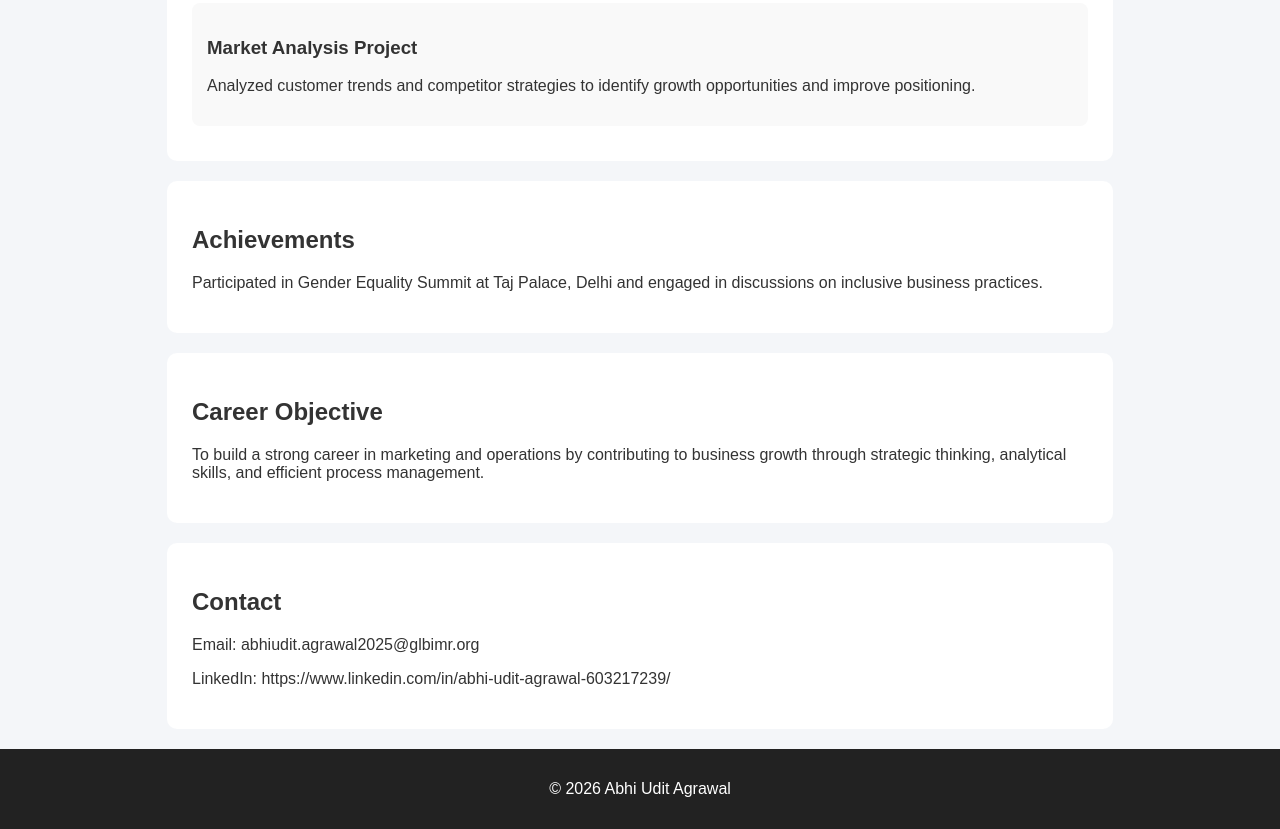
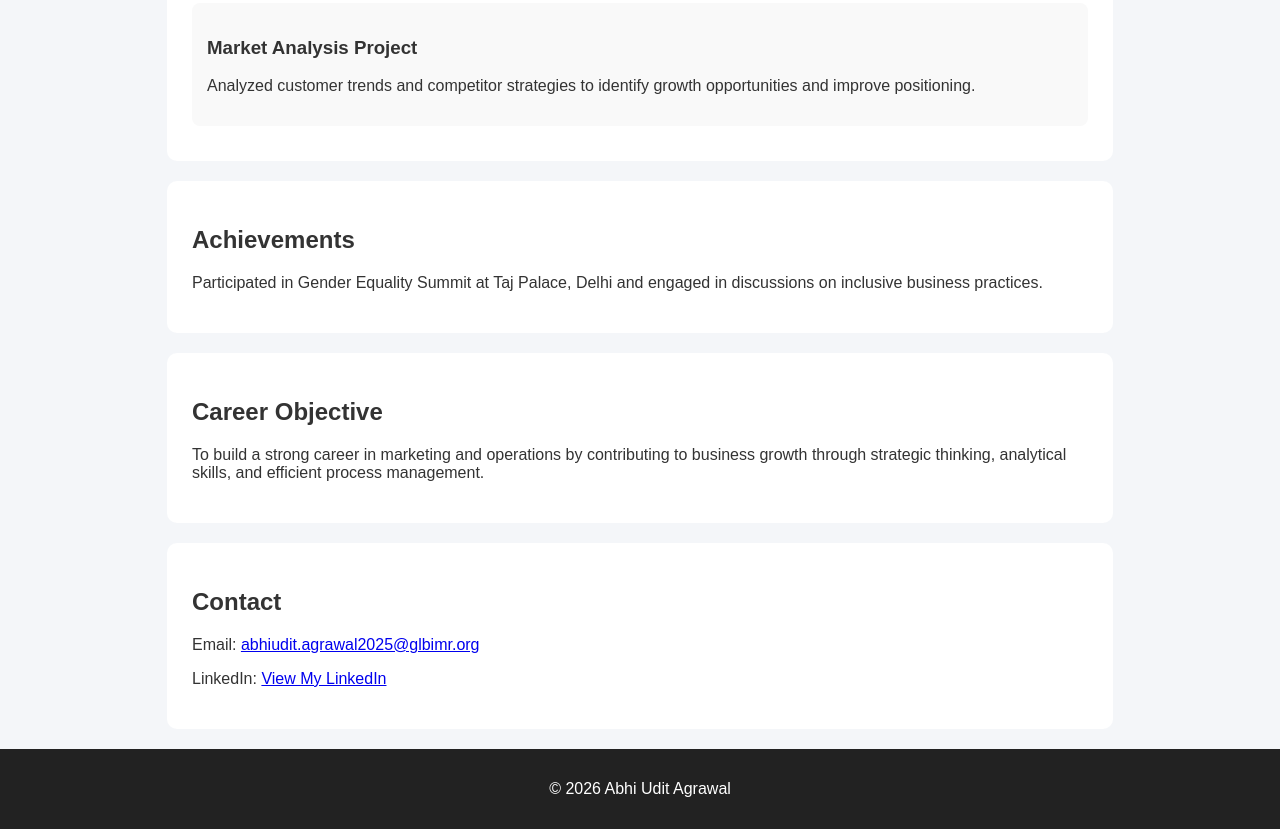
Before and after one commit to abhiuditagrawal-source/Portfolio, a plain HTML site: page index.html in a window 1280 px wide. Shown: the part 962-1791 px from the top of the page. Drawn offline with Linux system fonts and the light colour scheme.

Commit message:
Update index.html

```diff
--- a/index.html
+++ b/index.html
@@ -56,8 +56,17 @@
 
 <section>
     <h2>Contact</h2>
-    <p>Email: abhiudit.agrawal2025@glbimr.org</p>
-    <p>LinkedIn: https://www.linkedin.com/in/abhi-udit-agrawal-603217239/</p>
+   <p>Email:
+<a href="mailto:abhiudit.agrawal2025@glbimr.org">
+abhiudit.agrawal2025@glbimr.org
+</a>
+</p>
+
+<p>LinkedIn:
+<a href="https://www.linkedin.com/in/abhi-udit-agrawal-603217239/" target="_blank">
+View My LinkedIn
+</a>
+</p>
 </section>
 
 <footer>
```
